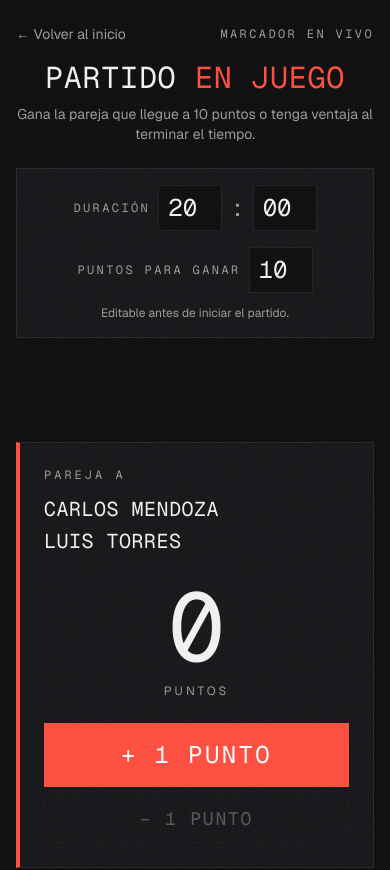
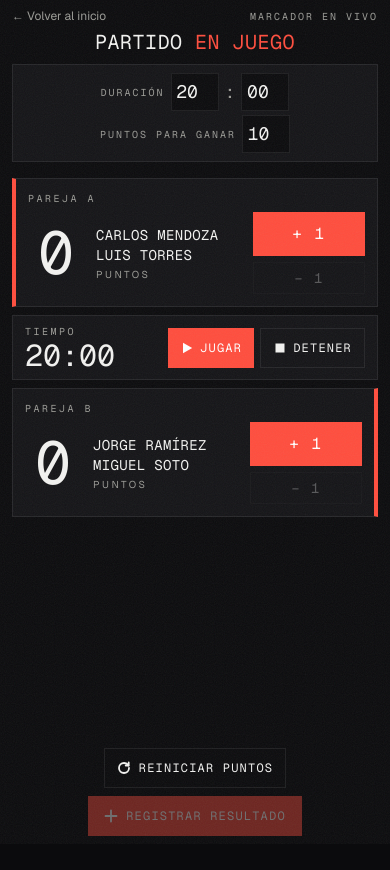
Before and after one commit to francisco-solis99/tdlf-26, a Next.js app: page /live-score in a window 390 px wide. Shown: the top 870 px of the page. After the commit the page ends 844 px from the top, so only its background shows below. Built offline with nearby package versions, Linux system fonts and the light colour scheme.

Commit message:
feat(live-score): improve layout and responsiveness of live score page

```diff
--- a/app/live-score/page.tsx
+++ b/app/live-score/page.tsx
@@ -260,25 +260,25 @@ export default function LiveScorePage() {
           : "En pausa — el reloj está congelado. Detener para reconfigurar.";
 
   return (
-    <main className="grain relative flex min-h-full flex-1 flex-col bg-background text-foreground">
-      <div className="mx-auto flex w-full max-w-5xl flex-1 flex-col px-4 py-6 sm:px-6 sm:py-10">
+    <main className="grain relative flex min-h-dvh flex-1 flex-col bg-background text-foreground lg:min-h-full">
+      <div className="mx-auto flex w-full max-w-5xl flex-1 flex-col px-3 py-2 sm:px-6 sm:py-10">
         {/* Encabezado */}
         <div className="flex items-center justify-between gap-4">
           <Link
             href="/"
-            className="text-sm text-muted underline-offset-4 hover:text-foreground hover:underline"
+            className="text-xs text-muted underline-offset-4 hover:text-foreground hover:underline sm:text-sm"
           >
             ← Volver al inicio
           </Link>
-          <p className="font-display text-xs uppercase tracking-[0.2em] text-muted">
+          <p className="font-display text-[10px] uppercase tracking-[0.2em] text-muted sm:text-xs">
             Marcador en vivo
           </p>
         </div>
 
-        <h1 className="mt-4 text-center font-display text-3xl uppercase tracking-wide sm:text-5xl">
+        <h1 className="mt-1 text-center font-display text-xl uppercase tracking-wide sm:mt-4 sm:text-5xl">
           Partido <span className="text-accent">en juego</span>
         </h1>
-        <p className="mt-2 text-center text-sm text-muted">
+        <p className="mt-1 hidden text-center text-sm text-muted sm:mt-2 sm:block">
           Gana la pareja que llegue a {winPoints} puntos o tenga ventaja al
           terminar el tiempo.
         </p>
@@ -286,11 +286,11 @@ export default function LiveScorePage() {
         {/* Configuración del partido: editable solo antes de iniciar */}
         <section
           aria-label="Configuración del partido"
-          className="mt-6 border border-line bg-surface px-4 py-4 sm:px-6"
+          className="mt-2 border border-line bg-surface px-2 py-2 sm:mt-6 sm:px-6 sm:py-4"
         >
-          <div className="flex flex-wrap items-center justify-center gap-x-10 gap-y-4">
-            <div className="flex items-center gap-2">
-              <span className="font-display text-xs uppercase tracking-[0.2em] text-muted">
+          <div className="flex flex-wrap items-center justify-center gap-x-4 gap-y-1 sm:gap-x-10 sm:gap-y-4">
+            <div className="flex items-center gap-1.5 sm:gap-2">
+              <span className="font-display text-[10px] uppercase tracking-[0.2em] text-muted sm:text-xs">
                 Duración
               </span>
               <input
@@ -304,9 +304,9 @@ export default function LiveScorePage() {
                 }
                 onBlur={normalizeDrafts}
                 aria-label="Minutos por partido"
-                className="w-16 border border-line bg-background px-2 py-1.5 text-center font-display text-2xl tabular-nums outline-none focus:border-accent read-only:cursor-not-allowed read-only:opacity-60"
+                className="w-12 border border-line bg-background px-1 py-1 text-center font-display text-lg tabular-nums outline-none focus:border-accent read-only:cursor-not-allowed read-only:opacity-60 sm:w-16 sm:px-2 sm:py-1.5 sm:text-2xl"
               />
-              <span aria-hidden="true" className="font-display text-2xl text-muted">
+              <span aria-hidden="true" className="font-display text-lg text-muted sm:text-2xl">
                 :
               </span>
               <input
@@ -320,11 +320,11 @@ export default function LiveScorePage() {
                 }
                 onBlur={normalizeDrafts}
                 aria-label="Segundos por partido"
-                className="w-16 border border-line bg-background px-2 py-1.5 text-center font-display text-2xl tabular-nums outline-none focus:border-accent read-only:cursor-not-allowed read-only:opacity-60"
+                className="w-12 border border-line bg-background px-1 py-1 text-center font-display text-lg tabular-nums outline-none focus:border-accent read-only:cursor-not-allowed read-only:opacity-60 sm:w-16 sm:px-2 sm:py-1.5 sm:text-2xl"
               />
             </div>
-            <div className="flex items-center gap-2">
-              <span className="font-display text-xs uppercase tracking-[0.2em] text-muted">
+            <div className="flex items-center gap-1.5 sm:gap-2">
+              <span className="font-display text-[10px] uppercase tracking-[0.2em] text-muted sm:text-xs">
                 Puntos para ganar
               </span>
               <input
@@ -336,27 +336,29 @@ export default function LiveScorePage() {
                 onChange={(e) => handleWinDraftChange(e.target.value)}
                 onBlur={normalizeDrafts}
                 aria-label="Puntos para ganar el partido"
-                className="w-16 border border-line bg-background px-2 py-1.5 text-center font-display text-2xl tabular-nums outline-none focus:border-accent read-only:cursor-not-allowed read-only:opacity-60"
+                className="w-12 border border-line bg-background px-1 py-1 text-center font-display text-lg tabular-nums outline-none focus:border-accent read-only:cursor-not-allowed read-only:opacity-60 sm:w-16 sm:px-2 sm:py-1.5 sm:text-2xl"
               />
             </div>
           </div>
-          <p className="mt-3 min-h-4 text-center text-xs text-muted">
+          <p className="mt-2 hidden min-h-4 text-center text-xs text-muted sm:block sm:mt-3">
             {locked
               ? "Bloqueado durante el partido (en juego o en pausa)."
               : "Editable antes de iniciar el partido."}
           </p>
         </section>
 
-        {/* Banner visual de fin de partido (solo UI, sin lógica de registro) */}
-        <div aria-live="polite" className="mt-6 min-h-14">
+        {/* Banner visual de fin de partido (solo UI, sin lógica de registro).
+            Sin altura reservada en móvil para no robar viewport; solo ocupa
+            espacio cuando hay ganador. */}
+        <div aria-live="polite" className="mt-2 min-h-0 sm:mt-6 lg:min-h-14">
           {winner !== null && (
-            <div className="border border-accent/50 bg-accent/10 px-4 py-3 text-center">
-              <p className="font-display text-lg uppercase tracking-wide text-accent sm:text-xl">
+            <div className="border border-accent/50 bg-accent/10 px-3 py-2 text-center sm:px-4 sm:py-3">
+              <p className="font-display text-sm uppercase tracking-wide text-accent sm:text-xl">
                 {winner === "tie"
                   ? `Empate a ${winPoints} — punto de oro`
                   : `¡Partido terminado! Gana ${PAIRS[winner].tag}`}
               </p>
-              <p className="mt-1 text-sm text-muted">
+              <p className="mt-0.5 hidden text-sm text-muted sm:mt-1 sm:block">
                 {winner === "tie"
                   ? "El siguiente punto define al ganador."
                   : `${PAIRS[winner].players[0]} y ${PAIRS[winner].players[1]} llegan a ${winPoints} puntos.`}
@@ -365,8 +367,9 @@ export default function LiveScorePage() {
           )}
         </div>
 
-        {/* Cancha: dos lados + reloj al centro */}
-        <div className="mt-6 grid flex-1 gap-4 lg:grid-cols-[1fr_auto_1fr] lg:items-stretch">
+        {/* Cancha: dos lados + reloj al centro.
+            En móvil todo queda en una columna compacta para caber en 100dvh. */}
+        <div className="mt-2 grid flex-1 content-start gap-2 sm:mt-6 sm:gap-4 lg:grid-cols-[1fr_auto_1fr] lg:content-stretch lg:items-stretch">
           <PairPanel
             side="A"
             score={scores.A}
@@ -380,13 +383,22 @@ export default function LiveScorePage() {
           {/* Reloj central: mismas cajas en todas las fases, sin cambios de tamaño */}
           <section
             aria-label="Reloj del partido"
-            className="flex flex-col items-center justify-center gap-4 border border-line bg-surface px-6 py-6 sm:px-10"
+            className="flex flex-row items-center justify-between gap-2 border border-line bg-surface px-3 py-2 sm:gap-4 sm:px-6 sm:py-6 lg:flex-col lg:items-center lg:justify-center lg:px-10"
           >
-            <p className="font-display text-xs uppercase tracking-[0.25em] text-muted">
-              Tiempo restante
+            <div className="flex min-w-0 flex-col items-start gap-0.5 lg:items-center">
+              <p className="font-display text-[10px] uppercase tracking-[0.25em] text-muted sm:text-xs">
+                <span className="sm:hidden">Tiempo</span>
+                <span className="hidden sm:inline">Tiempo restante</span>
               </p>
-
-            <div className="flex items-center gap-2">
+              {/* Móvil: una sola línea compacta para ahorrar alto */}
+              <p
+                aria-label={`Tiempo restante: ${clock.m} minutos ${clock.s} segundos`}
+                className="font-display text-3xl leading-none tabular-nums sm:hidden"
+              >
+                {clock.m}:{clock.s}
+              </p>
+              {/* sm+: cajas Min/Seg originales */}
+              <div className="hidden items-center gap-2 sm:flex">
                 <label className="flex flex-col items-center gap-1">
                   <span className="text-[11px] uppercase tracking-widest text-muted">
                     Min
@@ -415,21 +427,23 @@ export default function LiveScorePage() {
                   />
                 </label>
               </div>
+            </div>
 
-            {/* Altura fija para 2 líneas: el texto cambia por fase sin mover nada */}
+            {/* Altura fija para 2 líneas en sm+: el texto cambia por fase sin mover nada.
+                Oculto en móvil para caber en el viewport inicial. */}
             <p
-              className={`flex min-h-8 items-center justify-center text-center text-xs ${timeUp ? "text-accent" : "text-muted"}`}
+              className={`hidden min-h-8 items-center justify-center text-center text-xs sm:flex ${timeUp ? "text-accent" : "text-muted"}`}
             >
               {statusText}
             </p>
 
-            <div className="flex flex-wrap items-center justify-center gap-2">
+            <div className="flex items-center justify-end gap-1.5 sm:flex-wrap sm:justify-center sm:gap-2">
               {!clockRunning ? (
                 <button
                   type="button"
                   onClick={handlePlay}
                   disabled={phase === "idle" && idleTotal <= 0}
-                  className="inline-flex min-h-11 w-36 items-center justify-center gap-2 bg-accent px-5 py-2.5 font-display text-sm uppercase tracking-widest text-white transition hover:bg-accent-strong disabled:cursor-not-allowed disabled:opacity-40"
+                  className="inline-flex min-h-10 items-center justify-center gap-1.5 bg-accent px-3 py-2 font-display text-xs uppercase tracking-widest text-white transition hover:bg-accent-strong disabled:cursor-not-allowed disabled:opacity-40 sm:min-h-11 sm:w-36 sm:gap-2 sm:px-5 sm:py-2.5 sm:text-sm"
                 >
                   <PlayIcon />
                   Jugar
@@ -438,7 +452,7 @@ export default function LiveScorePage() {
                 <button
                   type="button"
                   onClick={handlePause}
-                  className="inline-flex min-h-11 w-36 items-center justify-center gap-2 bg-accent px-5 py-2.5 font-display text-sm uppercase tracking-widest text-white transition hover:bg-accent-strong"
+                  className="inline-flex min-h-10 items-center justify-center gap-1.5 bg-accent px-3 py-2 font-display text-xs uppercase tracking-widest text-white transition hover:bg-accent-strong sm:min-h-11 sm:w-36 sm:gap-2 sm:px-5 sm:py-2.5 sm:text-sm"
                 >
                   <PauseIcon />
                   Pausar
@@ -447,7 +461,7 @@ export default function LiveScorePage() {
               <button
                 type="button"
                 onClick={handleStop}
-                className="inline-flex min-h-11 items-center gap-2 border border-line px-5 py-2.5 font-display text-sm uppercase tracking-widest text-foreground transition hover:border-accent hover:text-accent"
+                className="inline-flex min-h-10 items-center gap-1.5 border border-line px-3 py-2 font-display text-xs uppercase tracking-widest text-foreground transition hover:border-accent hover:text-accent sm:min-h-11 sm:gap-2 sm:px-5 sm:py-2.5 sm:text-sm"
               >
                 <StopIcon />
                 Detener
@@ -467,11 +481,11 @@ export default function LiveScorePage() {
         </div>
 
         {/* Acciones secundarias */}
-        <div className="mt-6 flex flex-wrap items-center justify-center gap-3">
+        <div className="mt-2 flex flex-wrap items-center justify-center gap-2 sm:mt-6 sm:gap-3">
           <button
             type="button"
             onClick={resetScores}
-            className="inline-flex min-h-11 items-center gap-2 border border-line px-5 py-2.5 font-display text-sm uppercase tracking-widest text-foreground transition hover:border-accent hover:text-accent"
+            className="inline-flex min-h-10 items-center gap-2 border border-line px-3 py-2 font-display text-xs uppercase tracking-widest text-foreground transition hover:border-accent hover:text-accent sm:min-h-11 sm:px-5 sm:py-2.5 sm:text-sm"
           >
             <ResetIcon />
             Reiniciar puntos
@@ -485,14 +499,14 @@ export default function LiveScorePage() {
                 ? "Revisar y registrar el resultado"
                 : "Anota al menos un punto para registrar"
             }
-            className="inline-flex min-h-11 items-center gap-2 bg-accent px-6 py-2.5 font-display text-sm uppercase tracking-widest text-white transition hover:bg-accent-strong active:scale-[0.98] disabled:cursor-not-allowed disabled:opacity-40 disabled:hover:bg-accent disabled:active:scale-100"
+            className="inline-flex min-h-10 items-center gap-2 bg-accent px-4 py-2 font-display text-xs uppercase tracking-widest text-white transition hover:bg-accent-strong active:scale-[0.98] disabled:cursor-not-allowed disabled:opacity-40 disabled:hover:bg-accent disabled:active:scale-100 sm:min-h-11 sm:px-6 sm:py-2.5 sm:text-sm"
           >
             <RegisterIcon />
             Registrar resultado
           </button>
         </div>
         {!canRegister && !confirmOpen && (
-          <p className="mt-2 text-center text-xs text-muted">
+          <p className="mt-1 hidden text-center text-xs text-muted sm:mt-2 sm:block">
             Anota al menos un punto para poder registrar el resultado.
           </p>
         )}
@@ -725,12 +739,12 @@ function PairPanel({
   return (
     <section
       aria-label={pair.tag}
-      className={`flex flex-col border bg-surface p-6 transition-colors sm:p-8 ${
+      className={`flex flex-col border bg-surface p-3 transition-colors sm:p-8 lg:p-8 ${
         pulsing ? "pair-pulsing border-line" : "border-line"
       } ${isWinner ? "border-accent/60" : ""} ${accentSide}`}
     >
       <div className={`flex items-center justify-between gap-3 ${side === "B" ? "lg:flex-row-reverse" : ""}`}>
-        <p className="font-display text-xs uppercase tracking-[0.25em] text-muted">
+        <p className="font-display text-[10px] uppercase tracking-[0.25em] text-muted sm:text-xs">
           {pair.tag}
         </p>
         {isWinner && (
@@ -740,48 +754,54 @@ function PairPanel({
         )}
       </div>
 
-      <ul className="mt-3 space-y-1">
+      {/* Móvil: fila compacta [marcador | jugadores | botones] para caber en 100dvh.
+          lg: vuelve al diseño vertical original centrado. */}
+      <div className="mt-1.5 flex items-center gap-3 sm:mt-3 lg:mt-0 lg:flex-col lg:gap-0">
+        <p
+          aria-live="polite"
+          aria-label={`Puntos de ${pair.tag}: ${score}`}
+          className="countdown-num min-w-14 text-center font-display text-6xl leading-none tabular-nums sm:text-8xl lg:mb-0 lg:mt-6 lg:min-w-0 lg:text-9xl"
+        >
+          <span key={`${side}-${score}-${pulseKey}`} className={pulsing ? "score-digit-pop" : undefined}>
+            {score}
+          </span>
+        </p>
+
+        <div className="min-w-0 flex-1 lg:mt-2 lg:flex lg:flex-col lg:items-center">
+          <ul className="space-y-0 truncate sm:space-y-1 lg:text-center">
             {pair.players.map((player) => (
               <li
                 key={player}
-            className="font-display text-xl uppercase tracking-wide sm:text-2xl"
+                className="truncate font-display text-sm uppercase tracking-wide sm:text-xl lg:text-2xl"
               >
                 {player}
               </li>
             ))}
           </ul>
-
-      <p
-        aria-live="polite"
-        aria-label={`Puntos de ${pair.tag}: ${score}`}
-        className="countdown-num mt-6 text-center font-display text-8xl leading-none tabular-nums sm:text-9xl"
-      >
-        <span key={`${side}-${score}-${pulseKey}`} className={pulsing ? "score-digit-pop" : undefined}>
-          {score}
-        </span>
-      </p>
-      <p className="mt-2 text-center text-xs uppercase tracking-[0.25em] text-muted">
+          <p className="mt-0.5 text-[10px] uppercase tracking-[0.25em] text-muted sm:text-xs lg:mt-2 lg:text-center">
             Puntos
           </p>
+        </div>
 
-      <div className="mt-6 grid grid-cols-1 gap-2">
+        <div className="grid w-28 shrink-0 grid-cols-1 gap-1.5 sm:gap-2 lg:mt-6 lg:w-full">
           <button
             type="button"
             onClick={onAdd}
             aria-label={`Sumar un punto a ${pair.tag}`}
-          className="min-h-16 bg-accent font-display text-2xl uppercase tracking-widest text-white transition hover:bg-accent-strong active:scale-[0.98]"
+            className="min-h-11 bg-accent font-display text-base uppercase tracking-widest text-white transition hover:bg-accent-strong active:scale-[0.98] sm:text-2xl lg:min-h-16"
           >
-          + 1 punto
+            + 1
           </button>
           <button
             type="button"
             onClick={onRemove}
             disabled={score <= 0}
             aria-label={`Restar un punto a ${pair.tag}`}
-          className="min-h-12 border border-line font-display text-lg uppercase tracking-widest text-foreground transition hover:border-accent hover:text-accent active:scale-[0.98] disabled:cursor-not-allowed disabled:opacity-30 disabled:hover:border-line disabled:hover:text-foreground"
+            className="min-h-8 border border-line font-display text-sm uppercase tracking-widest text-foreground transition hover:border-accent hover:text-accent active:scale-[0.98] disabled:cursor-not-allowed disabled:opacity-30 disabled:hover:border-line disabled:hover:text-foreground sm:text-lg lg:min-h-12"
           >
-          − 1 punto
+            − 1
           </button>
+        </div>
       </div>
     </section>
   );
```
Also changed, not shown: 1 other file (tests, documents, lock files or other folders). Lines whose indentation alone changed are shown as unchanged.
